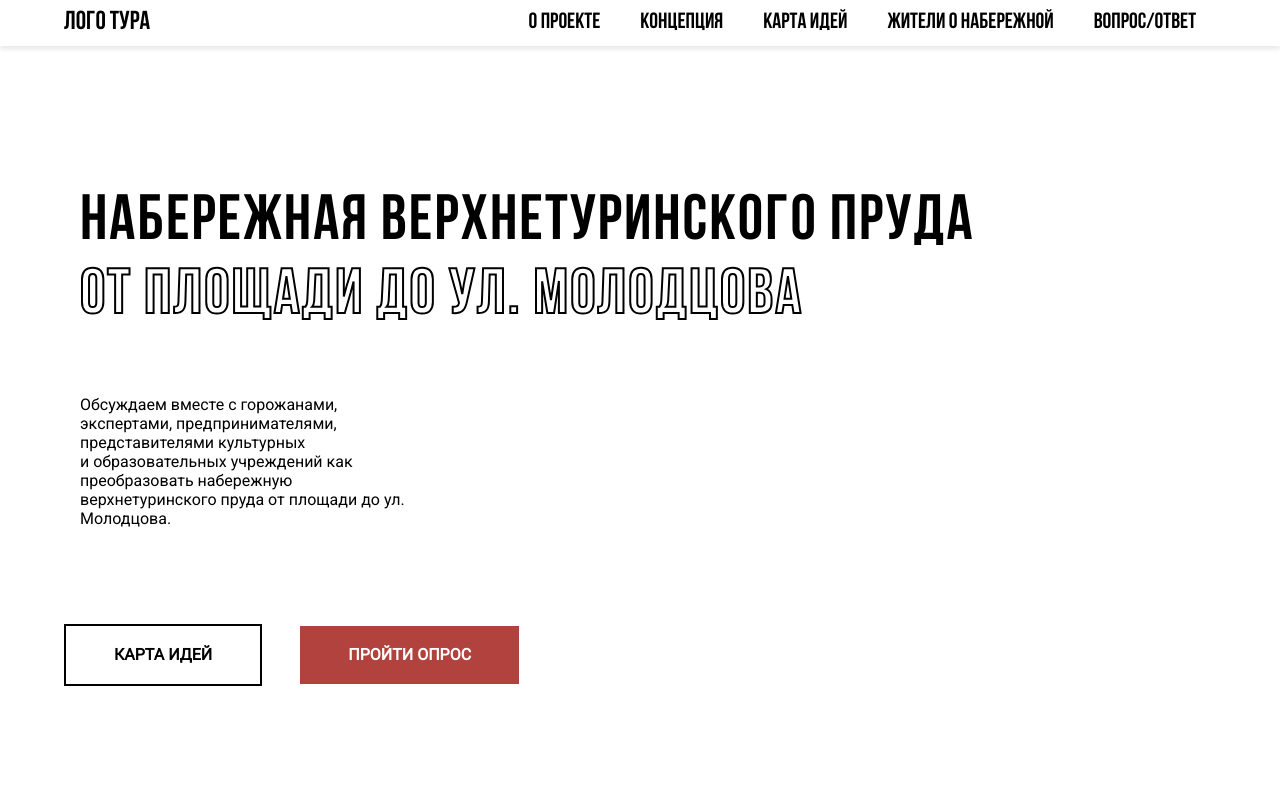
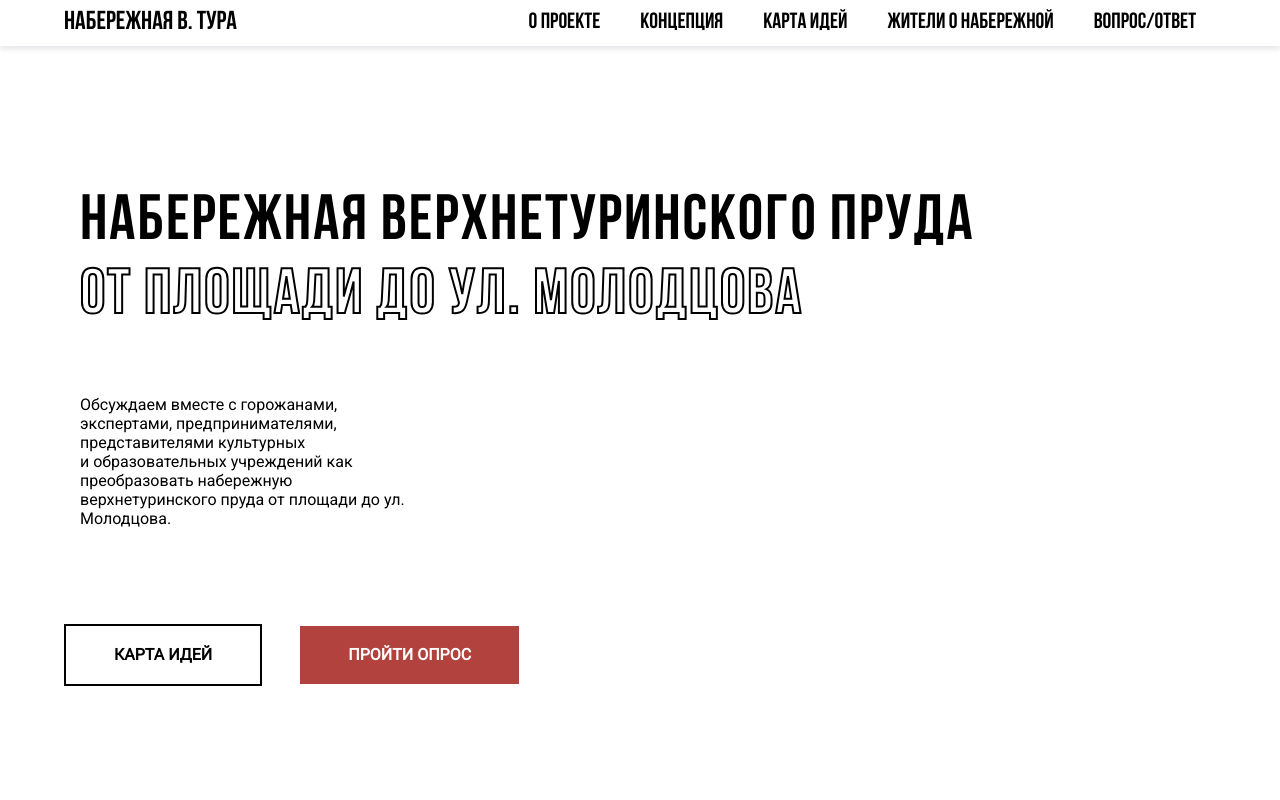
Before and after one commit to designunit/tura, a Next.js app: page / in a window 1280 px wide. Shown: the top 800 px of the page. Built offline with nearby package versions, Linux system fonts and the light colour scheme.

Commit message:
upd logo

```diff
--- a/src/components/Logo/index.tsx
+++ b/src/components/Logo/index.tsx
@@ -14,7 +14,7 @@ export const Logo: React.SFC<LogoProps> = props => {
         return (
 
             <span className={s.logo} style={props.style}>
-                ЛОГО ТУРА
+                Набережная В. Тура
             </span>
         )
     }
@@ -22,7 +22,7 @@ export const Logo: React.SFC<LogoProps> = props => {
     return (
         <Link href={'/'}>
             <a className={s.logo} style={props.style}>
-                ЛОГО ТУРА
+                Набережная В. Тура
             </a>
         </Link>
     )
```
